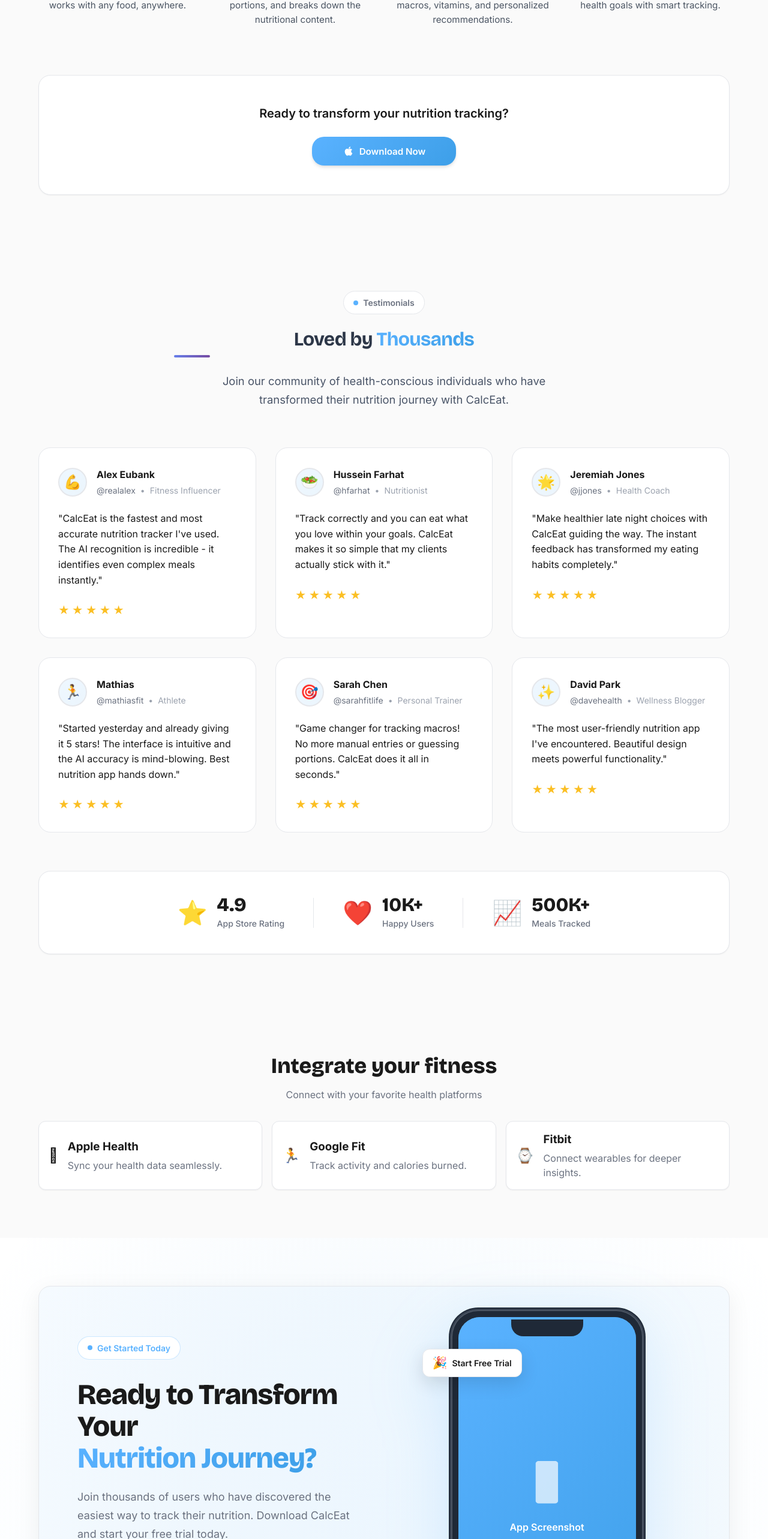
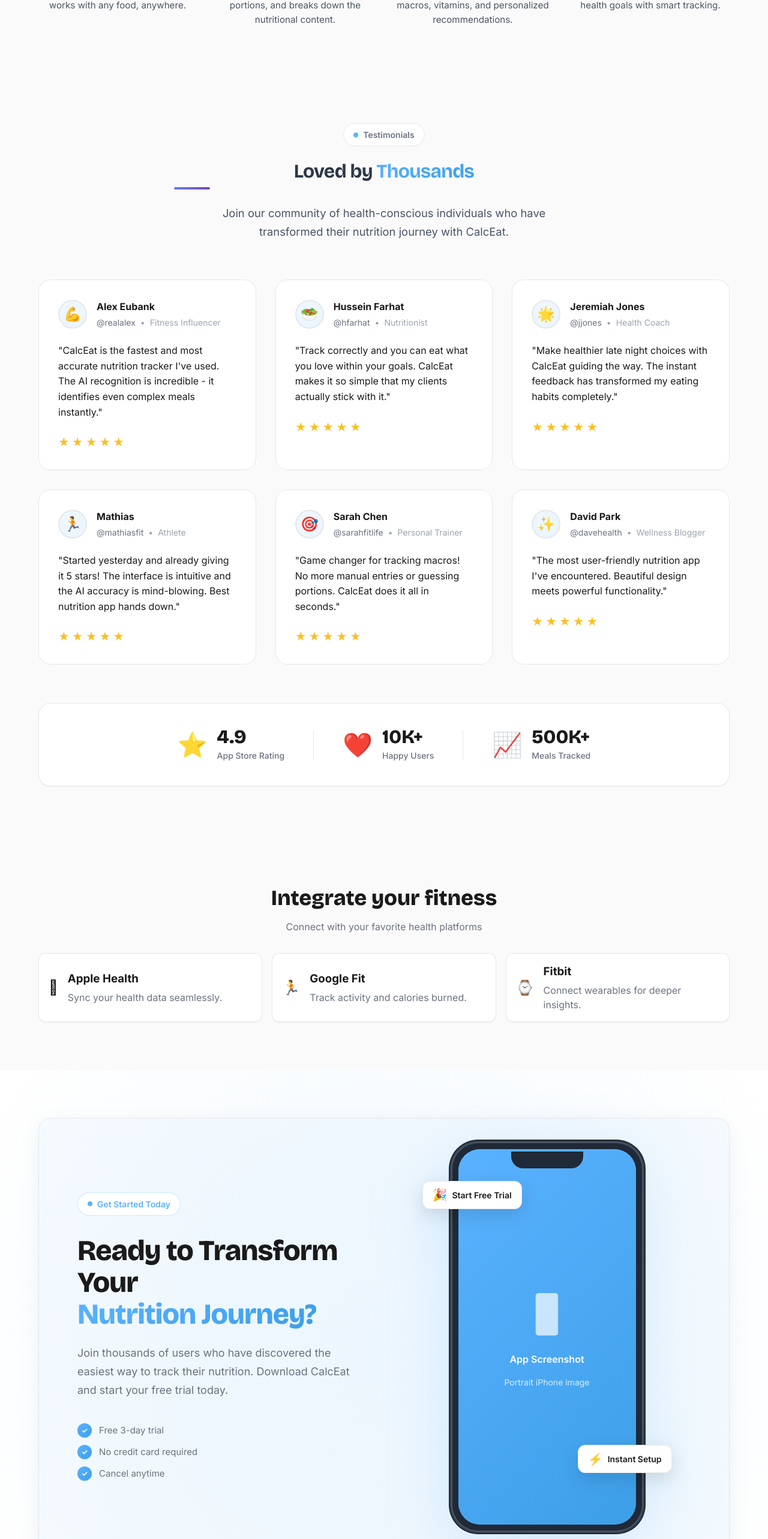
Before and after one commit to AlphabornApps/calceat-landing-page, a React (Vite) app: page /#/ in a window 1280 px wide. Shown: the part 1816-4382 px from the top of the page at 60% size. Built offline with nearby package versions, Linux system fonts and the light colour scheme.

Commit message:
Refactor CTA buttons and update footer actions
Removed redundant CTA download buttons from CTA and HowItWorks components to streamline calls to action. Updated Footer to include SVG icons for both iOS and Android download buttons, improving consistency and visual clarity.

```diff
--- a/src/components/CTA.tsx
+++ b/src/components/CTA.tsx
@@ -28,16 +28,7 @@
               Download CalcEat and start your free trial today.
             </p>
 
-            <div className="cta-actions animate-fade-in-up animate-delay-300">
-              <button className="btn btn-primary btn-large">
-                <svg className="btn-icon" viewBox="0 0 24 24" fill="currentColor">
-                  <path d="M17.05 20.28c-.98.95-2.05.8-3.08.35-1.09-.46-2.09-.48-3.24 0-1.44.62-2.2.44-3.06-.35C2.79 15.25 3.51 7.59 9.05 7.31c1.35.07 2.29.74 3.08.8 1.18-.24 2.31-.93 3.57-.84 1.51.12 2.65.72 3.4 1.8-3.12 1.87-2.38 5.98.48 7.13-.57 1.5-1.31 2.99-2.54 4.09l.01-.01zM12.03 7.25c-.15-2.23 1.66-4.07 3.74-4.25.29 2.58-2.34 4.5-3.74 4.25z"/>
-                </svg>
-                Download on the App Store
-              </button>
-            </div>
-
-            <div className="cta-features animate-fade-in-up animate-delay-400">
+            <div className="cta-features animate-fade-in-up animate-delay-300">
               <div className="cta-feature">
                 <span className="feature-check">✓</span>
                 <span>Free 3-day trial</span>
--- a/src/components/Footer.tsx
+++ b/src/components/Footer.tsx
@@ -36,11 +36,16 @@
           </p>
           <div className="footer-cta-buttons">
             <button className="btn btn-primary">
-              <span className="btn-icon">📱</span>
+              <svg className="btn-icon" viewBox="0 0 24 24" fill="currentColor">
+                <path d="M17.05 20.28c-.98.95-2.05.8-3.08.35-1.09-.46-2.09-.48-3.24 0-1.44.62-2.2.44-3.06-.35C2.79 15.25 3.51 7.59 9.05 7.31c1.35.07 2.29.74 3.08.8 1.18-.24 2.31-.93 3.57-.84 1.51.12 2.65.72 3.4 1.8-3.12 1.87-2.38 5.98.48 7.13-.57 1.5-1.31 2.99-2.54 4.09l.01-.01zM12.03 7.25c-.15-2.23 1.66-4.07 3.74-4.25.29 2.58-2.34 4.5-3.74 4.25z"/>
+              </svg>
               Download for iOS
             </button>
             <button className="btn btn-secondary">
-              Learn More
+              <svg className="btn-icon" viewBox="0 0 24 24" fill="currentColor">
+                <path d="M3,20.5V3.5C3,2.91 3.34,2.39 3.84,2.15L13.69,12L3.84,21.85C3.34,21.6 3,21.09 3,20.5M16.81,15.12L6.05,21.34L14.54,12.85L16.81,15.12M20.16,10.81C20.5,11.08 20.75,11.5 20.75,12C20.75,12.5 20.53,12.9 20.18,13.18L17.89,14.5L15.39,12L17.89,9.5L20.16,10.81M6.05,2.66L16.81,8.88L14.54,11.15L6.05,2.66Z"/>
+              </svg>
+              Download for Android
             </button>
           </div>
         </div>
--- a/src/components/HowItWorks.tsx
+++ b/src/components/HowItWorks.tsx
@@ -104,16 +104,6 @@
           ))}
         </div>
 
-        {/* CTA */}
-        <div className="how-it-works-cta animate-fade-in-up animate-delay-700">
-          <p className="cta-text">Ready to transform your nutrition tracking?</p>
-          <button className="btn btn-primary btn-large">
-            <svg className="btn-icon" viewBox="0 0 24 24" fill="currentColor">
-              <path d="M17.05 20.28c-.98.95-2.05.8-3.08.35-1.09-.46-2.09-.48-3.24 0-1.44.62-2.2.44-3.06-.35C2.79 15.25 3.51 7.59 9.05 7.31c1.35.07 2.29.74 3.08.8 1.18-.24 2.31-.93 3.57-.84 1.51.12 2.65.72 3.4 1.8-3.12 1.87-2.38 5.98.48 7.13-.57 1.5-1.31 2.99-2.54 4.09l.01-.01zM12.03 7.25c-.15-2.23 1.66-4.07 3.74-4.25.29 2.58-2.34 4.5-3.74 4.25z"/>
-            </svg>
-            Download Now
-          </button>
-        </div>
       </div>
     </section>
   )
```
